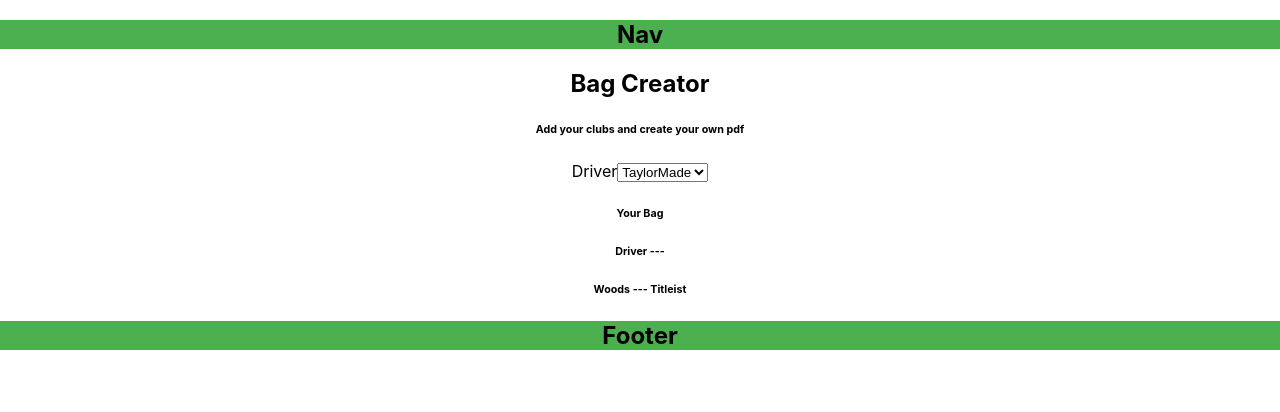
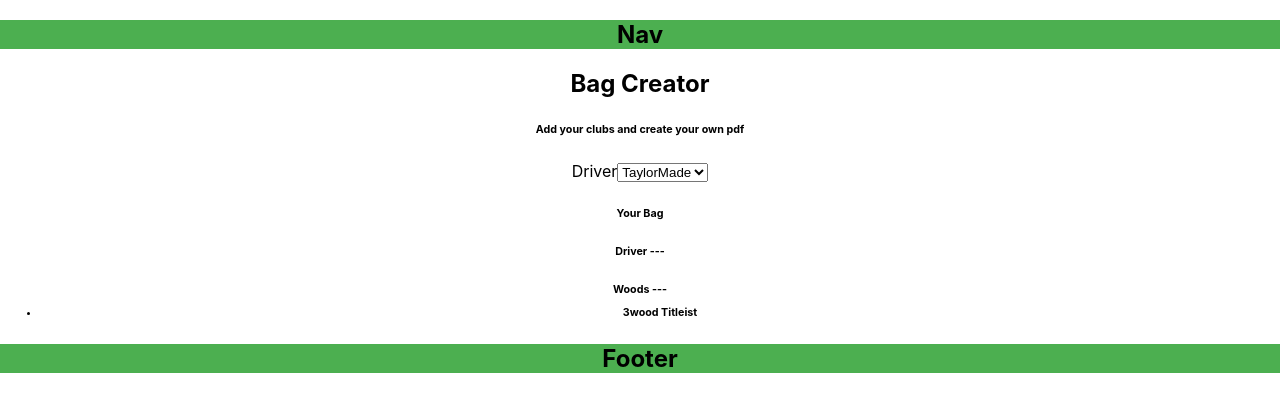
Before and after one commit to poplockndrop1t/golfBuddy, a React (Create React App) app: page / in a window 1280 px wide. Shown: the top 412 px of the page. Built offline with nearby package versions, Linux system fonts and the light colour scheme.

Commit message:
Create a format woods function

```diff
--- a/src/App.js
+++ b/src/App.js
@@ -9,7 +9,12 @@ class App extends React.Component {
     super(props);
     this.state = {
       driver: '',
-      woods: [{ 'wood': 'Titleist' }],
+      woods: [
+        {
+          'type': '3wood',
+          'brand': 'Titleist'
+        }
+      ],
       hybrids: [],
       irons: '',
       gapWedge: '',
--- a/src/BagCreator/BagCreator.js
+++ b/src/BagCreator/BagCreator.js
@@ -1,6 +1,18 @@
 import React from 'react';
 import ClubOptions from './ClubOptions/ClubOptions.js';
 import './BagCreator.css';
+
+function formatWoods(array) {
+  return (
+    <ul>
+      {
+        array.map((wood, key) =>
+           <li key={key}>{wood.type} {wood.brand}</li>
+        )
+      }
+    </ul>
+  )
+};
 
 function BagCreator({ bag, setBagState }) {
   return (
@@ -14,13 +26,9 @@ function BagCreator({ bag, setBagState }) {
 
       <h6>Your Bag</h6>
       <h6>Driver --- { bag.driver }</h6>
-      <h6>Woods --- {
-        bag.woods.map(wood => wood.wood)
-
-      }</h6>
+      <h6>Woods --- { formatWoods(bag.woods) }</h6>
     </div>
   )
 };
 
-
 export default BagCreator;
```
